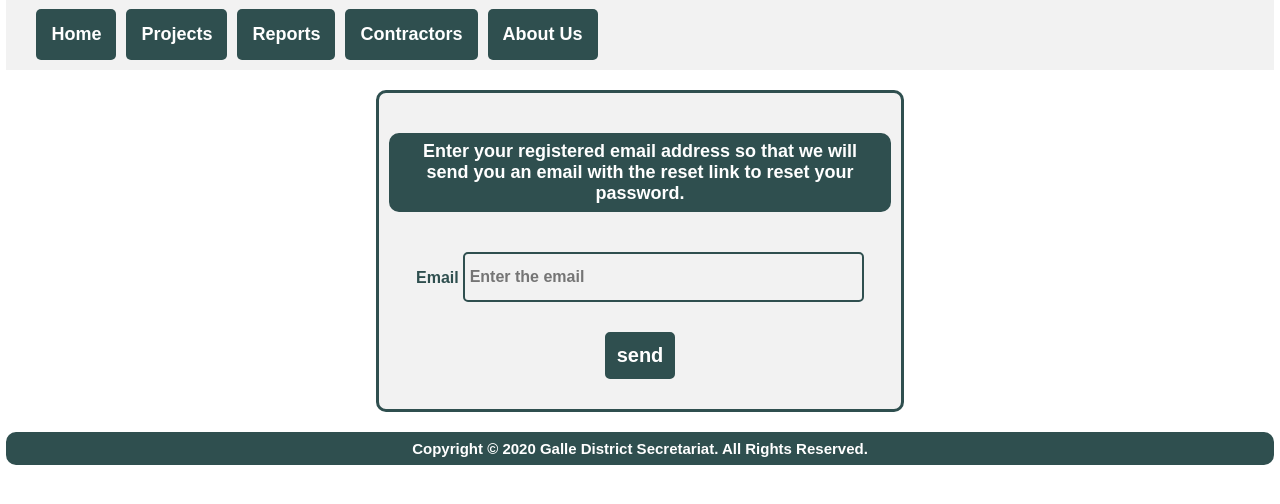
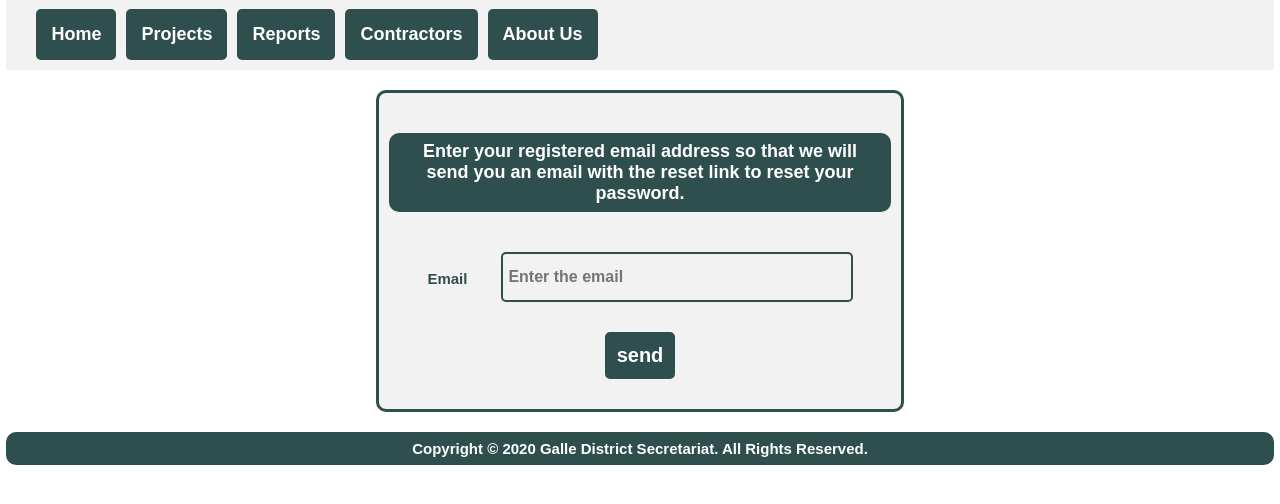
Before and after one commit to SandeepaRanathunga/Galle-District-MIS, a PHP site: page /Galle-District-MIS/email_verify.php in a window 1280 px wide. Shown: the part 155-659 px from the top of the page. Run offline with PHP 8.4, Linux system fonts and the light colour scheme; some libraries are stand-ins or nearby versions.

Commit message:
minor changes applied to verifystyle.css

```diff
--- a/css/verifystyle.css
+++ b/css/verifystyle.css
@@ -33,12 +33,13 @@
 
 label{
     width:70px;
-    text-align: center;
-    font-size:16px;
+    text-align: left;
+    font-size:15px;
     font-weight:bold;
     font-family:'Overpass', sans-serif;
     color:#2F4F4F;
     vertical-align: middle;
+    display: inline-block;
 }
 input[type=email],input[type=password]{
     display:inline-block;
@@ -46,7 +47,7 @@ input[type=email],input[type=password]{
     border:2px solid #2F4F4F;
     border-radius:5px;
     padding:5px;
-    width:80%;
+    width:70%;
     box-sizing: border-box;
     height:50px;
     font-size: 16px;
@@ -54,6 +55,9 @@ input[type=email],input[type=password]{
     font-weight: bold;
     margin-bottom: 20px;
     margin-top: 20px;
+}
+@media screen and (max-width:1110px){
+
 }
 input[type=submit]{
     width:auto;
```
